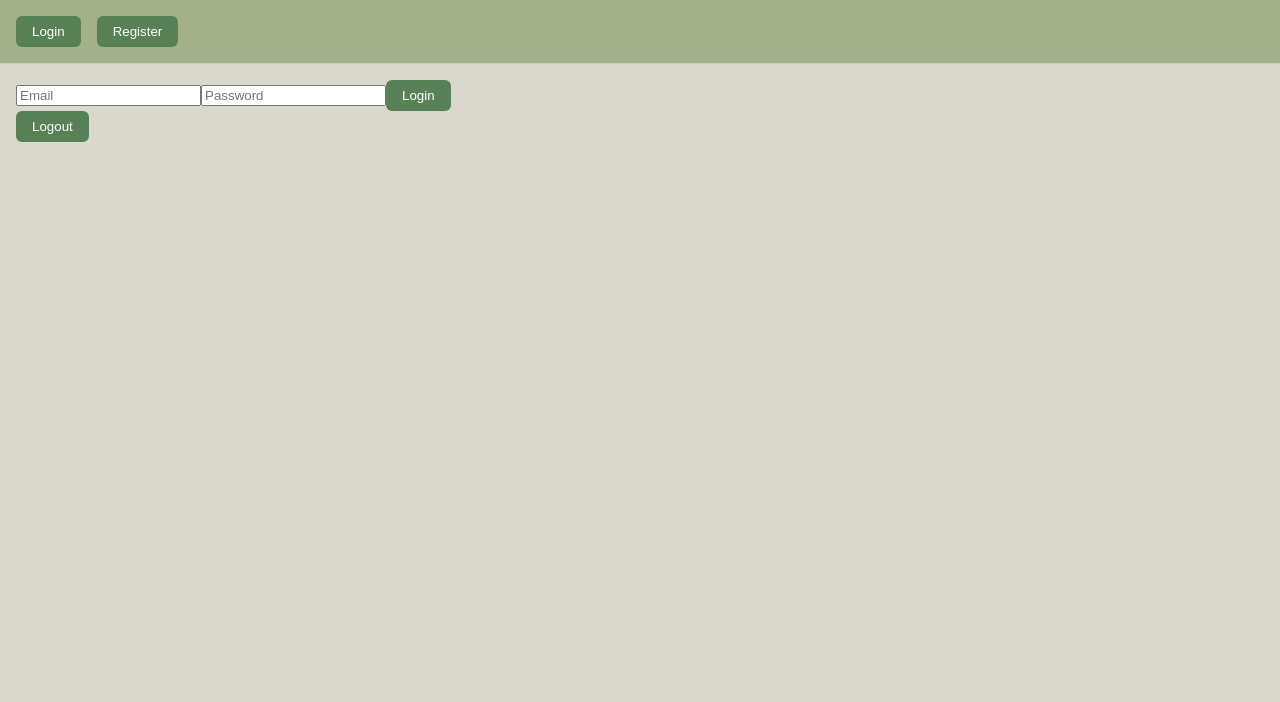
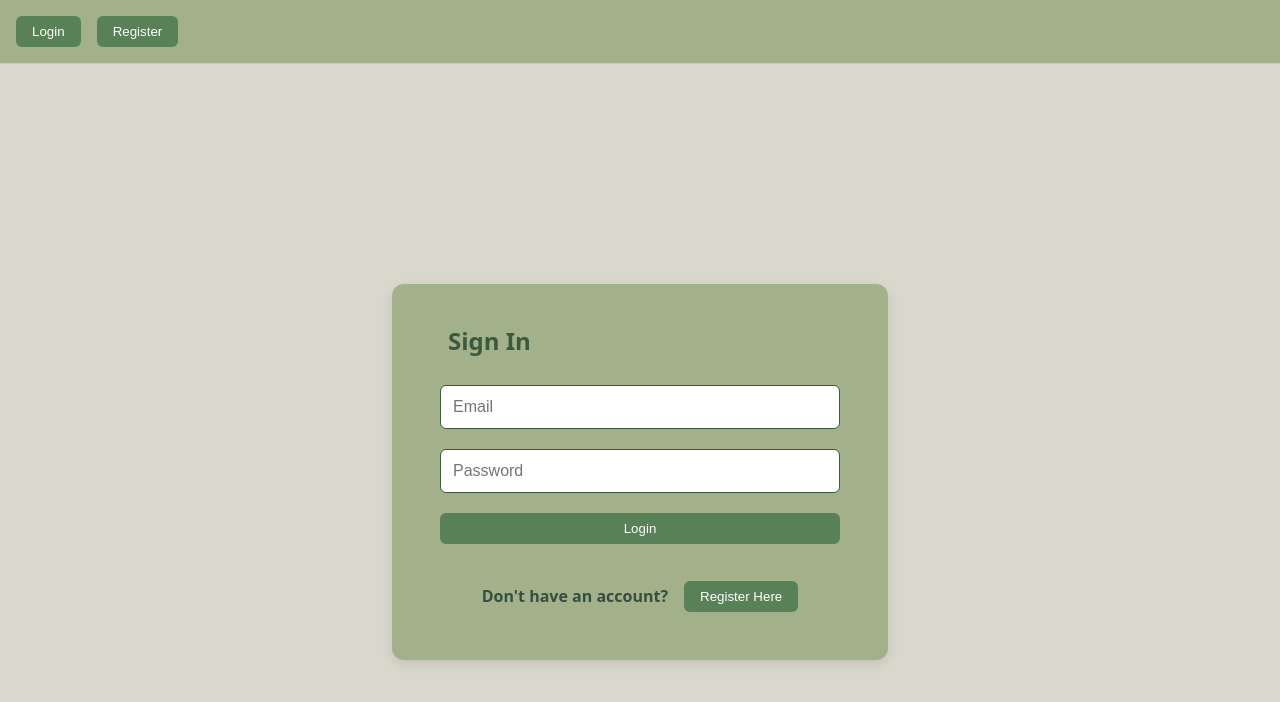
Before and after one commit to TyB3ar/E-Commerce-App-, a React (Vite) app: page /login in a window 1280 px wide. Shown: the top 702 px of the page. Built offline with nearby package versions, Linux system fonts and the light colour scheme; no server answers.

Commit message:
Adjusted some CSS

```diff
--- a/src/App.tsx
+++ b/src/App.tsx
@@ -1,4 +1,4 @@
-import { BrowserRouter as Router, Routes, Route, Link, Navigate } from "react-router-dom";
+import { BrowserRouter as Router, Routes, Route, Link, Navigate, useNavigate } from "react-router-dom";
 import Home from "./components/Home";
 import Cart from "./components/Cart";
 import Profile from "./components/Users";
@@ -9,17 +9,20 @@ import { useAuth } from "./hooks/useAuth";
 import { signOut } from "firebase/auth";
 import { auth } from "./firebase/fbConfig";
 
-const App = () => {
-  const { user } = useAuth();
+const Navbar = ({ user }: { user: any }) => {
+  const navigate = useNavigate();
 
   const handleLogout = async () => {
+    try {
       await signOut(auth);
+      navigate("/login");
+    } catch (err: any) {
+      console.error("Logout failed:", err.message);
+    }
   };
 
   return (
-    <Router>
-      <header style={{ padding: "1rem", borderBottom: "1px solid #ccc" }}>
-        <nav style={{ display: "flex", gap: "1rem" }}>
+    <nav style={{ display: "flex", gap: "1rem", alignItems: "center" }}>
       {user ? (
         <>
           <Link to="/"><button>Home</button></Link>
@@ -34,39 +37,28 @@ const App = () => {
         </>
       )}
     </nav>
+  );
+};
+
+const App = () => {
+  const { user, loading } = useAuth();
+
+  if(loading) return <p>Loading...</p>
+
+  return (
+    <Router>
+      <header style={{ padding: "1rem", borderBottom: "1px solid #ccc" }}>
+        <Navbar user={user} />
       </header>
 
       <main style={{ padding: "1rem" }}>
         <Routes>
           <Route path="/login" element={<Login />} />
           <Route path="/register" element={<Register />} />
-
-          <Route
-            path="/"
-            element={
-              <RequireAuth>
-                <Home />
-              </RequireAuth>
-            }
-          />
-          <Route
-            path="/cart"
-            element={
-              <RequireAuth>
-                <Cart />
-              </RequireAuth>
-            }
-          />
-          <Route
-            path="/profile"
-            element={
-              <RequireAuth>
-                <Profile />
-              </RequireAuth>
-            }
-          />
-
-          <Route path="*" element={<Navigate to={user ? "/" : "/login"} replace />} />
+          <Route path="/" element={<RequireAuth><Home /></RequireAuth>} />
+          <Route path="/cart" element={<RequireAuth><Cart /></RequireAuth>} />
+          <Route path="/profile" element={<RequireAuth><Profile /></RequireAuth>} />
+          <Route path="*" element={<Navigate to="/login" replace />} />
         </Routes>
       </main>
     </Router>
--- a/src/css/index.css
+++ b/src/css/index.css
@@ -20,6 +20,15 @@ header {
 
 h1, h2, h3 {
   color: var(--accent);
+  margin: 0.5rem;
+}
+
+.register-here {
+  display: flex;
+  flex-direction: row;
+  align-items: center;
+  justify-content: center;
+  gap: 1rem;
 }
 
 button {
@@ -78,3 +87,36 @@ select {
   text-align: center;
   box-shadow: 0 4px 16px rgba(0, 0, 0, 0.25);
 }
+
+.auth-container {
+  display: flex;
+  justify-content: center;
+  align-items: center;
+  min-height: calc(100vh - 80px); /* adjusts for header height */
+  padding: 2rem;
+}
+
+.auth-form {
+  background-color: var(--surface);
+  padding: 2rem 3rem;
+  border-radius: 12px;
+  box-shadow: 0 4px 12px rgba(0, 0, 0, 0.1);
+  display: flex;
+  flex-direction: column;
+  gap: 1.25rem;
+  width: 100%;
+  max-width: 400px;
+}
+
+.auth-form input {
+  padding: 0.75rem;
+  font-size: 1rem;
+  border: 1.5px solid var(--accent);
+  border-radius: 6px;
+}
+
+.auth-form p {
+  color: red;
+  font-size: 0.9rem;
+  margin: 0;
+}
--- a/src/firebase/Login.tsx
+++ b/src/firebase/Login.tsx
@@ -2,34 +2,30 @@ import { useState } from "react";
 import type { FormEvent } from "react";
 import { signInWithEmailAndPassword, signOut } from "firebase/auth";
 import { auth } from "./fbConfig";
+import { useNavigate, Link } from "react-router-dom";
 
 const Login = () => {
     const [email, setEmail] = useState<string>('');
     const [password, setPassword] = useState<string>('');
     const [error, setError] = useState<string | null>(null);
+    const navigate = useNavigate();
 
     const handleLogin = async(e: FormEvent) => {
         e.preventDefault();
         try {
             await signInWithEmailAndPassword(auth, email, password);
             alert("Login successful!");
+            navigate("/");
         } catch (err: any) {
             setError(err.message);
         }
     };
 
-    const handleLogout = async () => {
-        try {
-            await signOut(auth);
-            alert("Signed out!");
-        } catch (err: any) {
-            console.error("Logout error:", err.message);
-        }
-    };
-
     return (
     <>
-      <form className="login" onSubmit={handleLogin}>
+      <div className="auth-container">
+        <form className="auth-form" onSubmit={handleLogin}>
+          <h2>Sign In</h2>
           <input
             type="email"
             placeholder="Email"
@@ -44,8 +40,13 @@ const Login = () => {
           />
           <button type="submit">Login</button>
           {error && <p>{error}</p>}
+
+          <div className="register-here">
+            <h4>Don't have an account?</h4>
+            <Link to="/register"><button>Register Here</button></Link>
+          </div>
         </form>
-      <button onClick={handleLogout}>Logout</button>
+      </div>
     </>
   );
 };
--- a/src/firebase/Register.tsx
+++ b/src/firebase/Register.tsx
@@ -2,24 +2,29 @@ import { useState } from "react";
 import type { FormEvent } from "react";
 import { createUserWithEmailAndPassword } from "firebase/auth";
 import { auth } from "./fbConfig";
+import { useNavigate } from "react-router-dom";
 
 const Register = () => {
     const [email, setEmail] = useState<string>('');
     const [password, setPassword] = useState<string>('');
     const [error, setError] = useState<string | null>(null);
+    const navigate = useNavigate();
 
     const handleRegister = async (e: FormEvent) => {
     e.preventDefault();
     try {
       await createUserWithEmailAndPassword(auth, email, password);
       alert("Registration successful!");
+      navigate("/");
     } catch (err: any) {
       setError(err.message);
     }
   };
 
   return (
-    <form className="register" onSubmit={handleRegister}>
+    <div className="auth-container">
+      <form className="auth-form" onSubmit={handleRegister}>
+        <h2>Register</h2>
         <input
           type="email"
           placeholder="Email"
@@ -35,6 +40,7 @@ const Register = () => {
         <button type="submit">Register</button>
         {error && <p>{error}</p>}
       </form>
+    </div>
   );
 };
 
--- a/src/firebase/fbConfig.ts
+++ b/src/firebase/fbConfig.ts
@@ -5,12 +5,12 @@ import type { Auth } from "firebase/auth";
 import { getFirestore } from "firebase/firestore";
 
 const firebaseConfig = {
-  apiKey: "YOUR_API_KEY",
-  authDomain: "YOUR_AUTH_DOMAIN",
-  projectId: "YOUR_PROJECT_ID",
-  storageBucket: "YOUR_STORAGE_BUCKET",
-  messagingSenderId: "YOUR_MESSAGING_SENDER_ID",
-  appId: "YOUR_APP_ID",
+  apiKey: "your_api_key",
+  authDomain: "your_auth_domain",
+  projectId: "your_project_id",
+  storageBucket: "your_storage_bucket",
+  messagingSenderId: "your_messaging_sender_id",
+  appId: "your_app_id",
 };
 
 const app = initializeApp(firebaseConfig);
```
Lines whose indentation alone changed are shown as unchanged.
